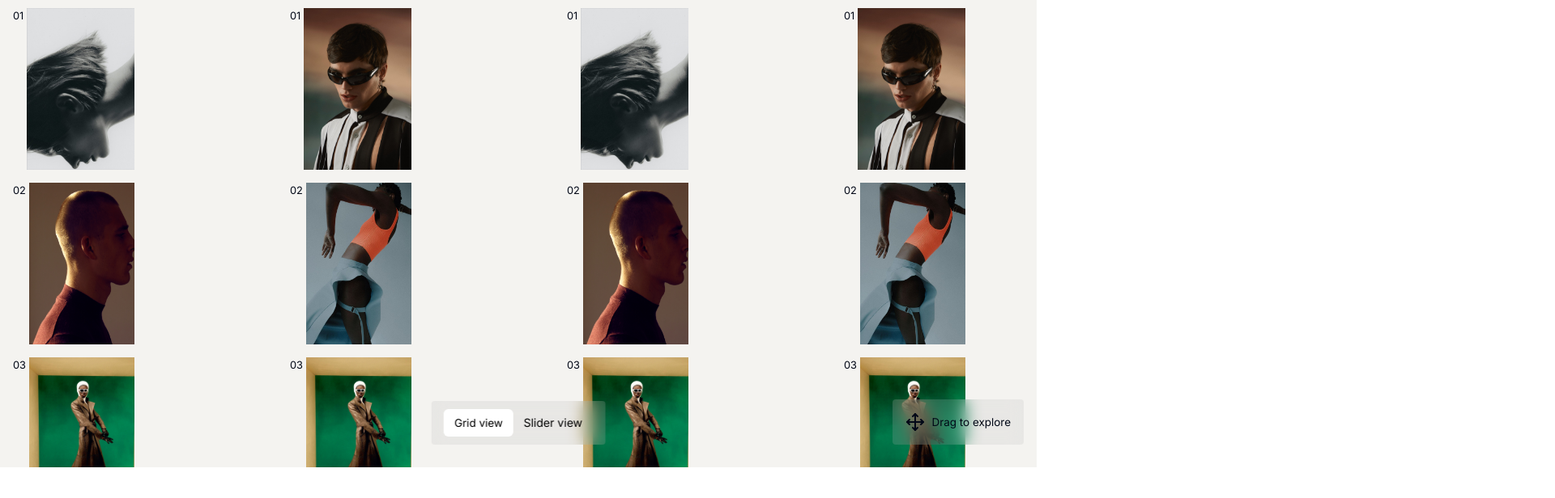
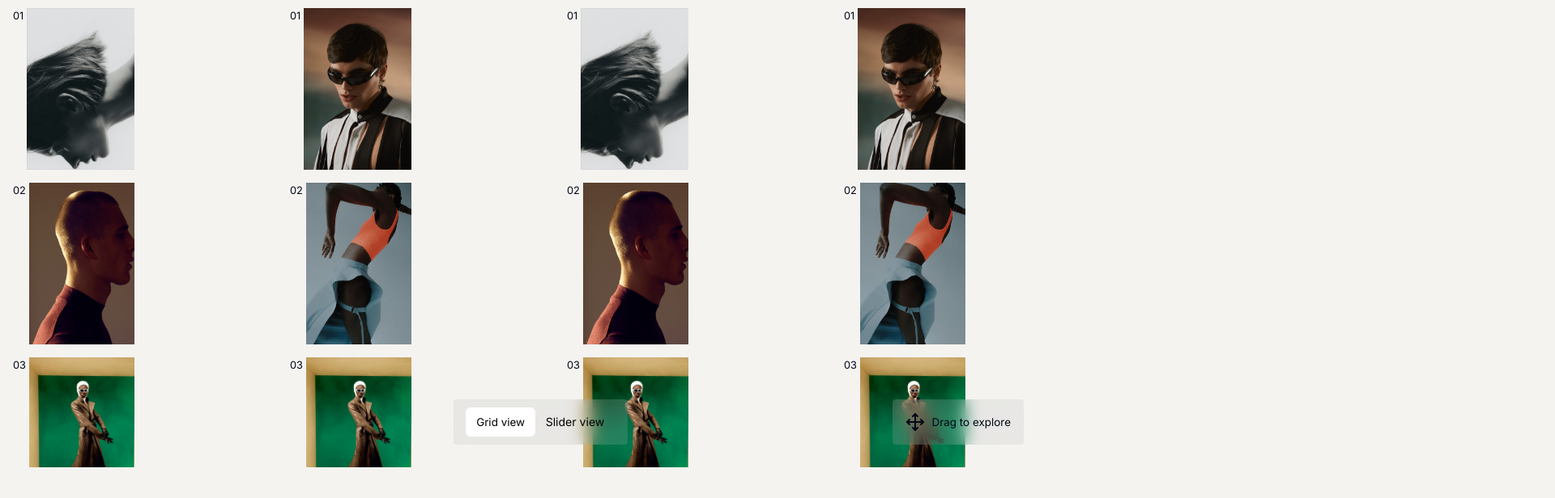
Before and after one commit to thecode-master-sy/micro-animations, a Next.js app: page /draggable-photo-gallery in a window 1280 px wide. Shown: the part 222-838 px from the top of the page at 81% size, 1920 px wide, since content can reach past the window. Before the commit the page ends 800 px from the top, so only its background shows below. Built offline with nearby package versions, Linux system fonts and the light colour scheme.

Commit message:
feat: gsap scroll trigger

```diff
--- a/app/(animations)/draggable-photo-gallery/_components/draggable-gallery.tsx
+++ b/app/(animations)/draggable-photo-gallery/_components/draggable-gallery.tsx
@@ -50,8 +50,10 @@ export const DraggableGallery = () => {
   );
 
   return (
-    <div ref={containerRef} className="w-screen h-screen overflow-hidden">
-      <InfoPannel />
+    <div
+      ref={containerRef}
+      className="w-screen h-screen sticky top-0 left-0 overflow-hidden"
+    >
       {/* <MouseFollower
         shouldShow={mouseFollowerShouldShow}
         displayText={displayText}
--- a/app/(animations)/draggable-photo-gallery/_components/info-pannel.tsx
+++ b/app/(animations)/draggable-photo-gallery/_components/info-pannel.tsx
@@ -4,7 +4,7 @@ import { Move } from "lucide-react";
 
 export const InfoPannel = () => {
   return (
-    <div className="hidden md:flex gap-2 items-center bg-blur absolute right-4 bottom-7 p-4 z-10 rounded-sm text-[14px] md:text-[1.05vw]">
+    <div className="hidden md:flex gap-2 items-center bg-blur bottom-7 p-4 z-10 rounded-sm text-[14px] md:text-[1.05vw]">
       <Move />
       <span>Drag to explore</span>
     </div>
--- a/app/(animations)/draggable-photo-gallery/_components/switch-gallery-view.tsx
+++ b/app/(animations)/draggable-photo-gallery/_components/switch-gallery-view.tsx
@@ -7,6 +7,8 @@ import { Dispatch, SetStateAction, useState } from "react";
 import { useRouter } from "next/navigation";
 import { motion } from "motion/react";
 import { cn } from "@/lib/utils";
+import { div } from "motion/react-client";
+import { InfoPannel } from "./info-pannel";
 
 gsap.registerPlugin(Flip);
 
@@ -98,7 +100,8 @@ export const GallerySwitch = ({
   });
 
   return (
-    <div className="absolute md:bottom-7  bottom-10 left-1/2 flex bg-blur px-4 py-2 md:py-[0.8vw] md:px-[1.2vw] rounded-sm z-10 -translate-x-1/2">
+    <div className="absolute md:bottom-7 bottom-10 w-[55%] right-4 flex justify-between z-10 ">
+      <div className="flex bg-blur rounded-sm justify-self-center px-4 py-2 md:py-[0.8vw] md:px-[1.2vw]">
         <button
           className={cn(
             "px-2 py-1 w-fit md:px-[1vw] md:py-[0.5vw] rounded-sm relative  text-black text-[14px] md:text-[1.05vw] "
@@ -128,5 +131,10 @@ export const GallerySwitch = ({
           )}
         </button>
       </div>
+
+      <div className="ml-auto">
+        <InfoPannel />
+      </div>
+    </div>
   );
 };
--- a/app/(animations)/draggable-photo-gallery/page.tsx
+++ b/app/(animations)/draggable-photo-gallery/page.tsx
@@ -5,7 +5,7 @@ import { useScroll, useMotionValueEvent } from "motion/react";
 
 export default function DragglePhotoGallery() {
   return (
-    <div className="w-screen h-screen overflow-hidden bg-[#f4f3f0] relative  text-[14px] md:text-[1.05vw] ">
+    <div className="w-[300vw] h-[300vh] photo-gallery-container bg-[#f4f3f0] relative  text-[14px] md:text-[1.05vw] ">
       <DraggableGallery />
     </div>
   );
```
Lines whose indentation alone changed are shown as unchanged.
